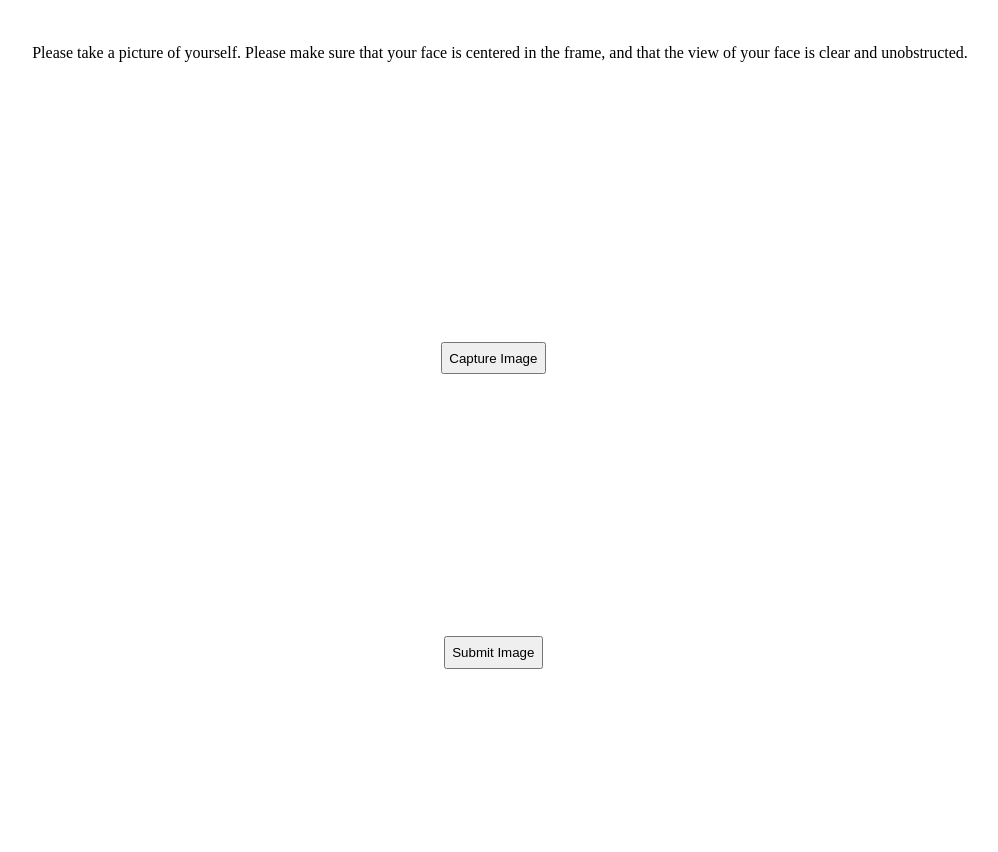
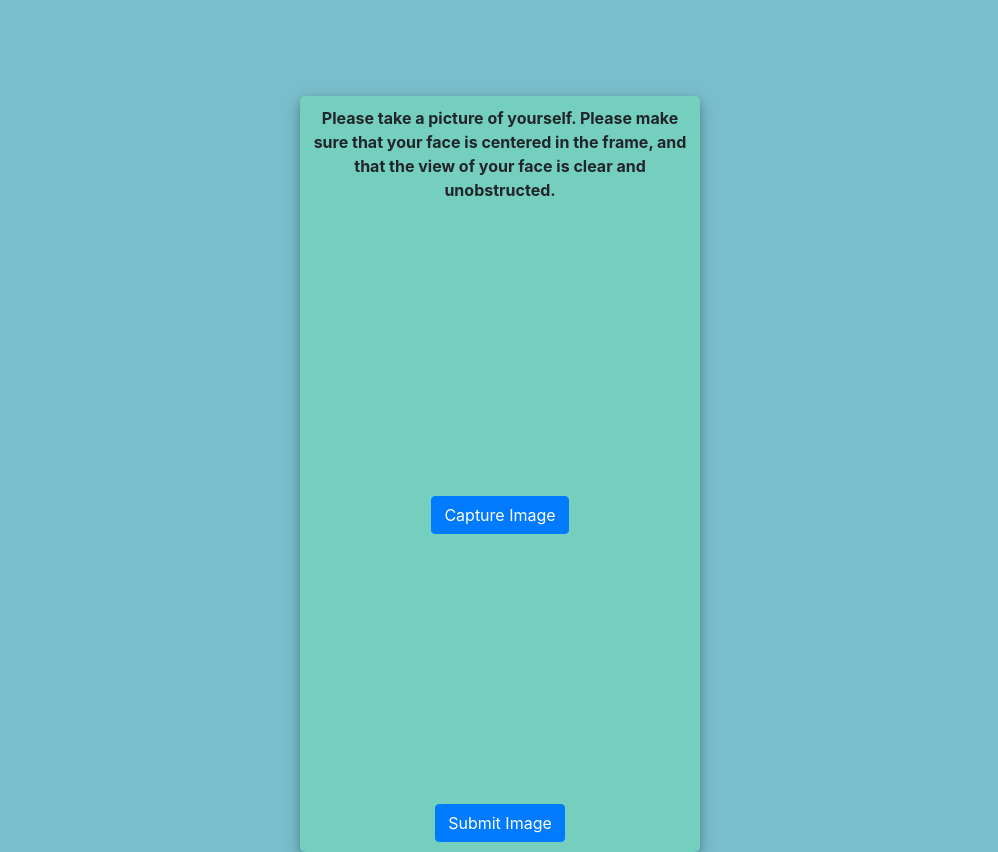
Before and after one commit to soumyagade/CSC533, a Django app: page /login_face/ in a window 1280 px wide. Shown: the whole page, without its empty margins (140-1138 px from the left). Before the commit the page ends 669 px from the top, so only its background shows below. Run offline with Django 3.2, Linux system fonts and the light colour scheme; some libraries are stand-ins or nearby versions.

Commit message:
Add files via upload

```diff
--- a/two_factor_auth/django_two_factor_face_auth/templates/django_two_factor_face_auth/login_face.html
+++ b/two_factor_auth/django_two_factor_face_auth/templates/django_two_factor_face_auth/login_face.html
@@ -3,8 +3,16 @@
 (https://html5.tutorials24x7.com/blog/how-to-capture-image-from-camera) -->
 
 <!-- The captured image should be contained in the 'snapshot' varaiable -->
+<link rel="stylesheet" href="https://stackpath.bootstrapcdn.com/bootstrap/4.3.1/css/bootstrap.min.css" integrity="sha384-ggOyR0iXCbMQv3Xipma34MD+dH/1fQ784/j6cY/iJTQUOhcWr7x9JvoRxT2MZw1T" crossorigin="anonymous">
+<style>
+body {background-color: #7abecc;}
+html {
+      margin: 0;
+      padding: 0;
+      height: 100%;
+      background: #7abecc !important;
+    }
 
-<style>
 .button-group, .play-area {
   border: 1px solid grey;
   padding: 1em 1%;
@@ -22,9 +30,41 @@
 
 #snapshot {
   display: inline-block;
-  width: 320px;
+  width: 350px;
   height: 240px;
+  margin: 0 auto;
 }
+.user_card {
+      width: 400px;
+      margin: 0 auto;
+      margin-top: auto;
+      margin-bottom: auto;
+      background: #74cfbf;
+      position: relative;
+      display: flex;
+      justify-content: center;
+      flex-direction: column;
+      padding: 10px;
+      box-shadow: 0 4px 8px 0 rgba(0, 0, 0, 0.2), 0 6px 20px 0 rgba(0, 0, 0, 0.19);
+      -webkit-box-shadow: 0 4px 8px 0 rgba(0, 0, 0, 0.2), 0 6px 20px 0 rgba(0, 0, 0, 0.19);
+      -moz-box-shadow: 0 4px 8px 0 rgba(0, 0, 0, 0.2), 0 6px 20px 0 rgba(0, 0, 0, 0.19);
+      border-radius: 5px;
+      align-self: center;
+
+    }
+
+.form_container {
+      margin-top: 20px;
+    }
+
+    #form-title{
+      color: #fff;
+
+    }
+
+    #description{
+      color: #000000;
+    }
 </style>
 
 <html>
@@ -32,9 +72,13 @@
 <body style="text-align:center">
 <br>
 <br>
+<br>
+<br>
+<div class="container h-100">
 <!-- Video Element & Canvas -->
-  Please take a picture of yourself. Please make sure that your face is centered in the frame,
-  and that the view of your face is clear and unobstructed.
+<div class="user_card">
+  <b>Please take a picture of yourself. Please make sure that your face is centered in the frame,
+  and that the view of your face is clear and unobstructed.<b>
   <br>
   <br>
 
@@ -43,7 +87,7 @@
   <br>
   <br>
 
-  <button id="btn-capture" type="button" class="button">Capture Image</button>
+  <button id="btn-capture" type="button" class="btn btn-primary" >Capture Image</button>
 
   <br>
   <br>
@@ -53,11 +97,13 @@
 
   <br>
 
-  <button id="btn-submit" type="button" class="button">Submit Image</button>
+  <button id="btn-submit" type="button" class="btn btn-primary" type="submit">Submit Image</button>
 
 </body>
+<div>
+  <div>
 
-<script src="https://ajax.googleapis.com/ajax/libs/jquery/3.5.1/jquery.min.js"></script>
+<script src="https://ajax.googleapis.com/ajax/libs/jquery/3.5.1/jquery.min.js" ></script>
 
 <script>
 // The buttons to capture and submit the image
@@ -138,7 +184,7 @@
   if( snapshot.firstChild.getAttribute( "src" ) != null ) {
       var request = new XMLHttpRequest();
 
-      request.open( "POST", "/login_face/", true );
+      request.open( "POST", "/accounts/register_face/", true );
 
       var data	= new FormData();
       var dataURI	= snapshot.firstChild.getAttribute( "src" );
@@ -146,27 +192,10 @@
 
       data.append( "image", imageData, "myimage" );
 
-      var myUser = location.search.split('username=')[1]
-
-      data.append( "username", myUser);
-
-      request.onload = function () {
-        if (request.readyState === request.DONE) {
-          if (request.responseText === "SUCCESS"){
-            alert("Logged in Successfully")
-            window.location.replace("/accounts/home/");
-          }
-          else{
-            alert("Picture does not Match")
-            window.location.replace(location.search);
-          }
-        }
-      };
-
       request.send( data );
 
       //redirect
-      //window.location.replace("/accounts/home/");
+      window.location.replace("/accounts/home/");
   }
 }
 </script>
```
Also changed, not shown: two_factor_auth/django_two_factor_face_auth/templates/django_two_factor_face_auth/login_rhythm.html (+32 -3 lines), two_factor_auth/django_two_factor_face_auth/templates/django_two_factor_face_auth/register_face.html (+30 -11 lines), two_factor_auth/django_two_factor_face_auth/templates/django_two_factor_face_auth/register_rhythm.html (+34 -9 lines).
